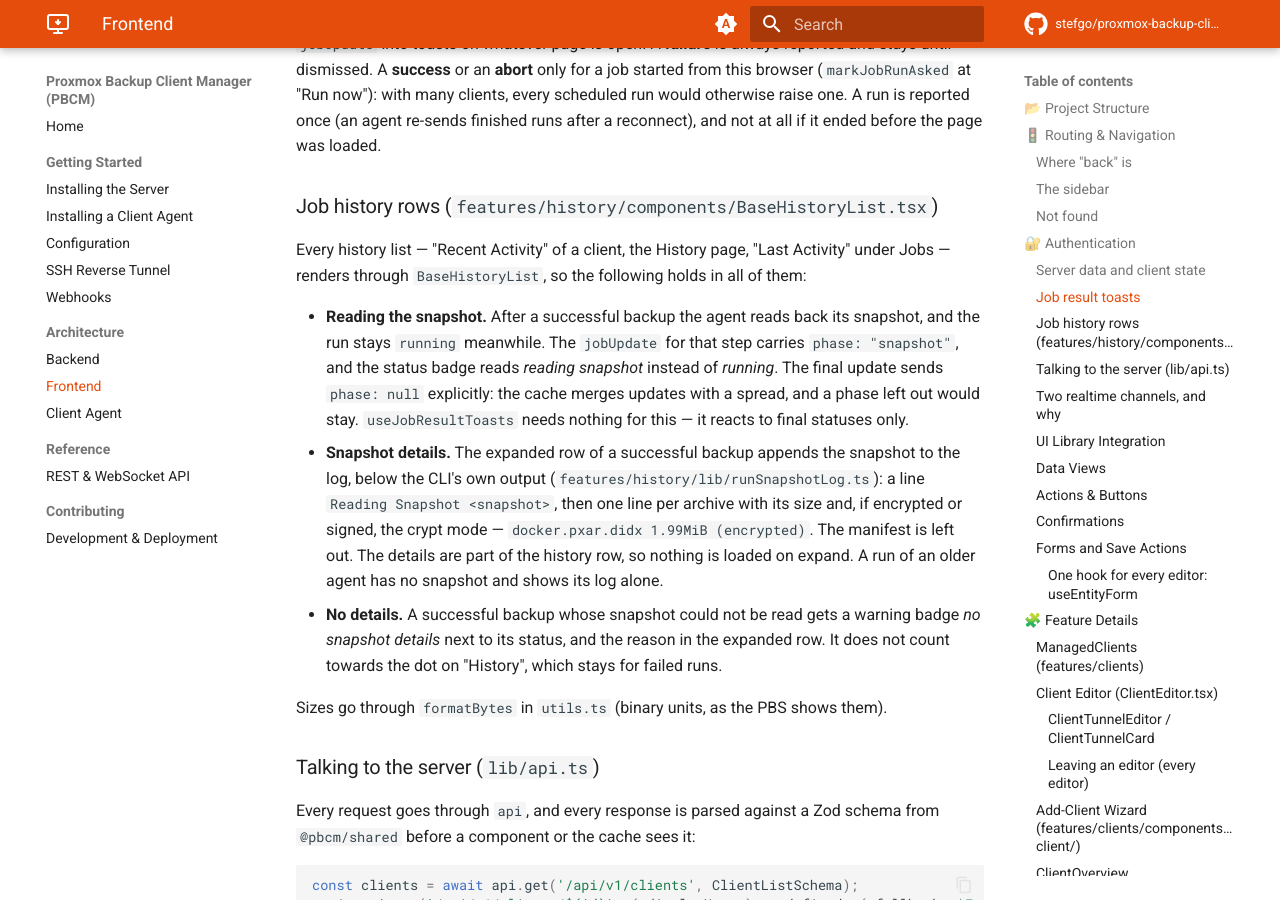
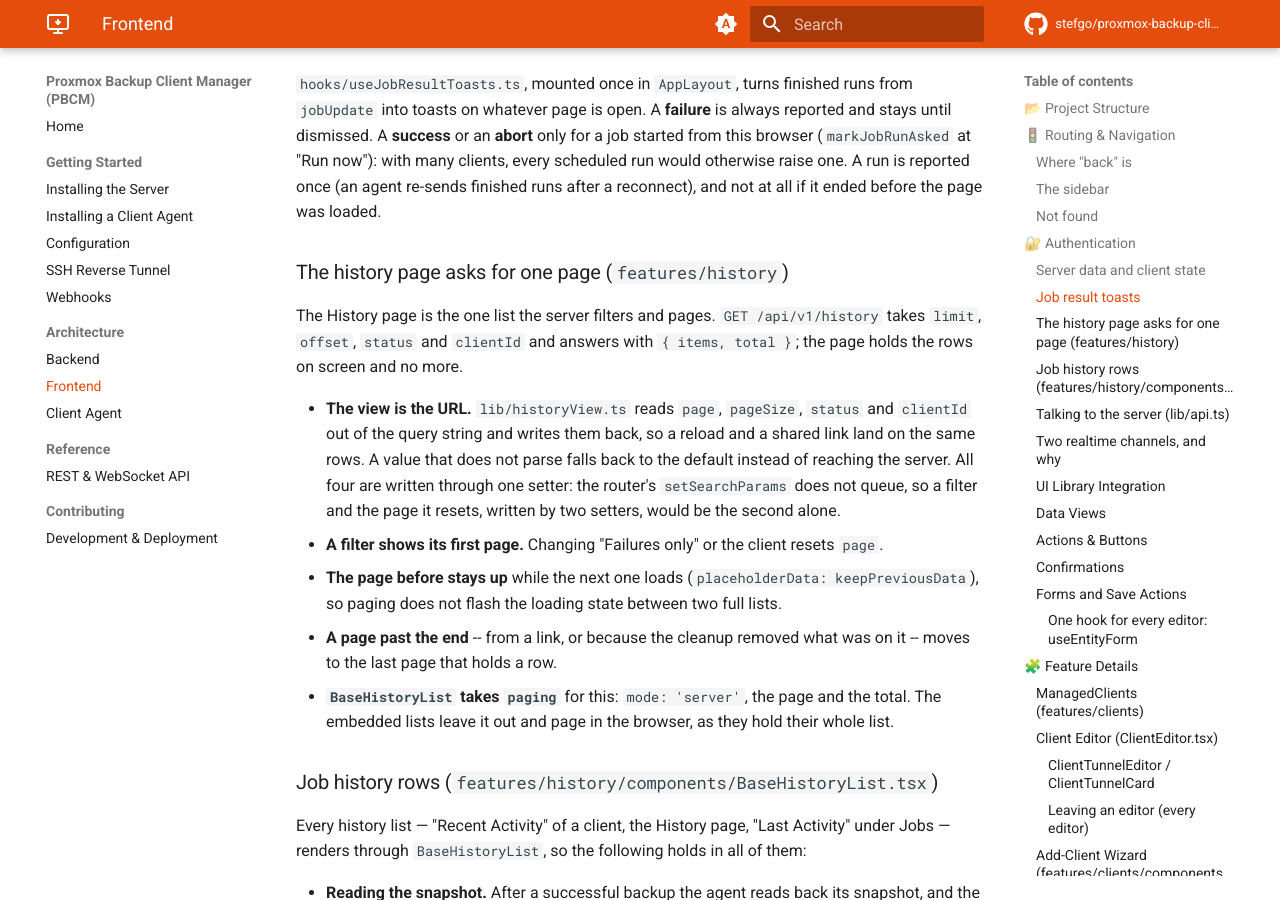
Before and after one commit to stefgo/proxmox-backup-client-manager, an MkDocs documentation site: the page built from docs/frontend.md, in a window 1280 px wide and 900 px high, scrolled down 6773 px. Built offline with MkDocs 1.6.1 and Material for MkDocs 9.7.7, drawn with Linux system fonts in a browser that asks for light colours; comment, search, counter and statistics services are not loaded; some of the changed text lies outside the part shown.

Commit message:
docs: Describe the paged history and the one box for a failed read
Co-Authored-By: Claude Opus 5.5 <noreply@anthropic.com>

```diff
--- a/docs/frontend.md
+++ b/docs/frontend.md
@@ -200,7 +200,8 @@ kinds of entry deviate:
 | Entry | `staleTime` | Why |
 |---|---|---|
 | Client list, jobs, latest runs, seen state, scheduler status | `Infinity` | The socket writes every change into them. |
-| History list, tokens, directory listings | `0` | Nothing pushes into them; read again each time they are opened. |
+| History pages | `0` | Read again each time they are opened; a `JOB_UPDATE` marks them stale, since a page the server cut cannot be patched in place. |
+| Tokens, directory listings | `0` | Nothing pushes into them; read again each time they are opened. |
 | A client's tunnel configuration | `gcTime: 0` | Seeds a form, so it is dropped when the form closes. |
 
 **The keys are hierarchical.** `invalidateQueries({ queryKey: queryKeys.clients.all })`
@@ -240,6 +241,25 @@ dismissed. A **success** or an **abort** only for a job started from this browse
 (`markJobRunAsked` at "Run now"): with many clients, every scheduled run would otherwise raise
 one. A run is reported once (an agent re-sends finished runs after a reconnect), and not at
 all if it ended before the page was loaded.
+
+### The history page asks for one page (`features/history`)
+
+The History page is the one list the server filters and pages. `GET /api/v1/history` takes
+`limit`, `offset`, `status` and `clientId` and answers with `{ items, total }`; the page holds
+the rows on screen and no more.
+
+- **The view is the URL.** `lib/historyView.ts` reads `page`, `pageSize`, `status` and
+  `clientId` out of the query string and writes them back, so a reload and a shared link land
+  on the same rows. A value that does not parse falls back to the default instead of reaching
+  the server. All four are written through one setter: the router's `setSearchParams` does not
+  queue, so a filter and the page it resets, written by two setters, would be the second alone.
+- **A filter shows its first page.** Changing "Failures only" or the client resets `page`.
+- **The page before stays up** while the next one loads (`placeholderData: keepPreviousData`),
+  so paging does not flash the loading state between two full lists.
+- **A page past the end** -- from a link, or because the cleanup removed what was on it --
+  moves to the last page that holds a row.
+- **`BaseHistoryList` takes `paging`** for this: `mode: 'server'`, the page and the total. The
+  embedded lists leave it out and page in the browser, as they hold their whole list.
 
 ### Job history rows (`features/history/components/BaseHistoryList.tsx`)
 
@@ -394,6 +414,9 @@ Most data-driven lists utilize a common base to provide consistent loading, erro
 - **`DataTable`**: A generic, column-based tabular view for structured data.
 - **`DataList`**: A simpler, row-based list view.
 - **`PaginationControls`**: Integrated pagination logic for larger datasets.
+- **`LoadingIndicator`** and **`components/QueryError`**: what a page shows while its data is
+  on the way, and when it could not be read -- what failed, and the server's own words for
+  why. No page builds its own.
 
 ### Actions & Buttons
 
```
Also changed, not shown: CLAUDE.md (+7 -1 lines).
